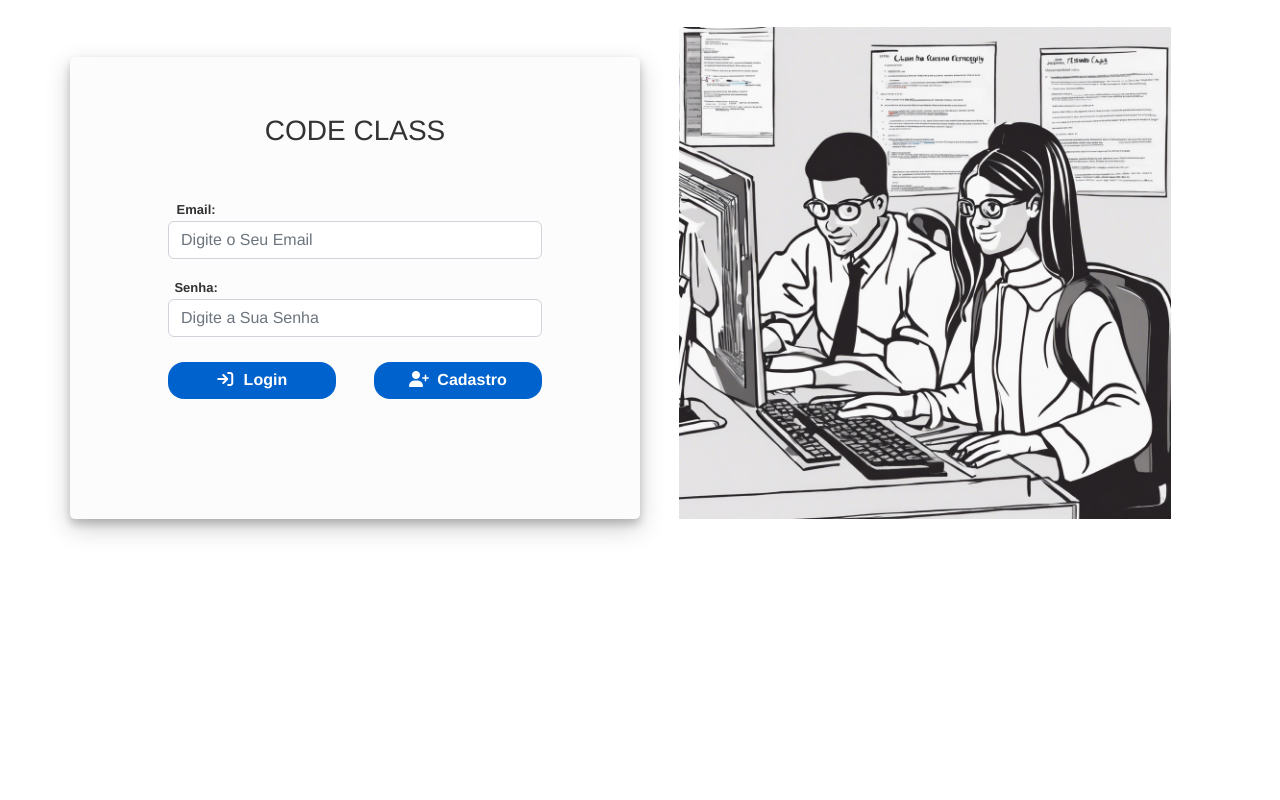
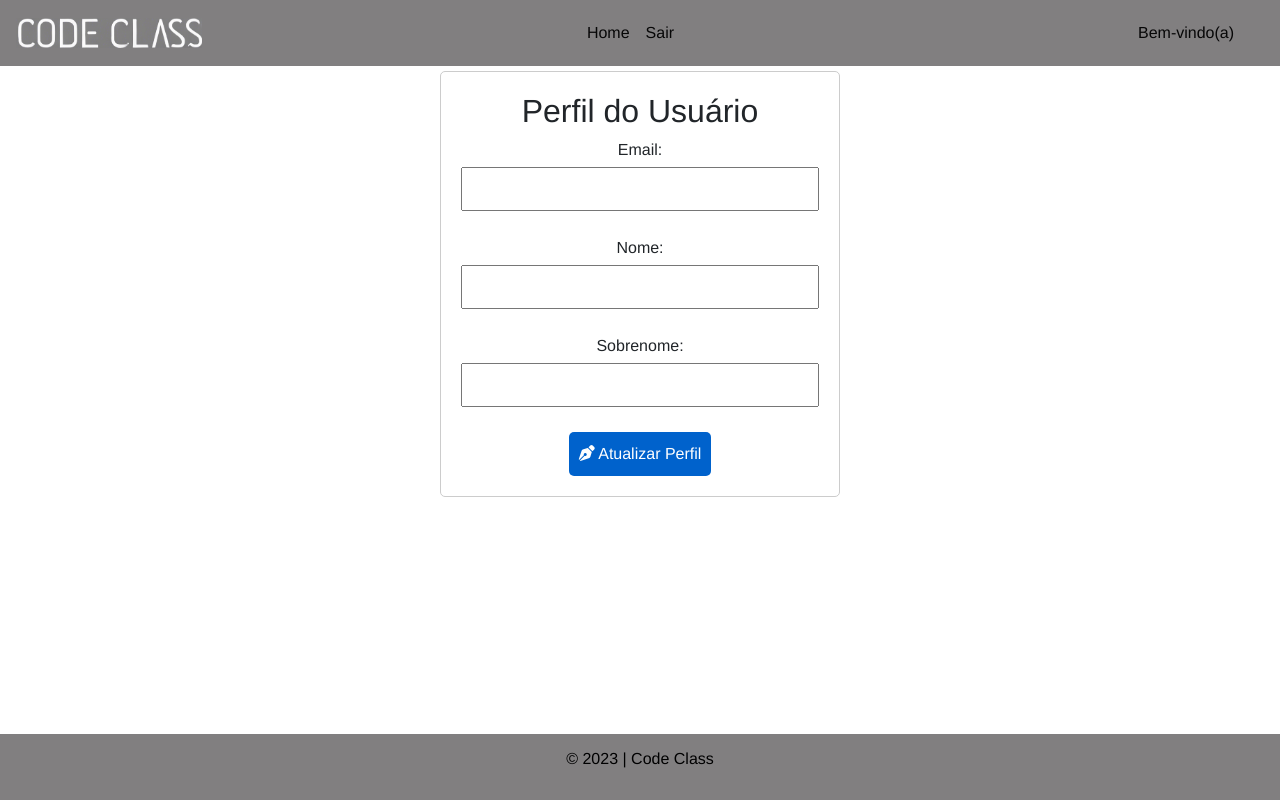
Before and after one commit to Lukas00-gif/Hi-Lo, a Vue app: page /perfil in a window 1280 px wide. Before the commit this address led to /. Built offline with nearby package versions, Linux system fonts and the light colour scheme; no server answers; the database is empty; sample sign-in values are in the browser's storage.

Commit message:
perfil adicionado

```diff
--- a/src/components/Cadastro.vue
+++ b/src/components/Cadastro.vue
@@ -46,10 +46,6 @@
             <router-link :to="{ name: 'login' }" class="LoginTag">Já tem Conta? Clique Aqui</router-link>
           </div>
 
-          <!-- <div class="form-group">
-            <i class="fa-solid fa-right-to-bracket"></i>
-            <input type="submit" class="btnCadastro" value="Cadastrar Usuario" />
-          </div> -->
           <div class="form-group">
             <button class="btnCadastro">
               <i class="fa-solid fa-user-plus cadastro-icon"></i> Cadastrar Usuário
@@ -157,6 +153,9 @@ export default {
           console.log(error);
           toast.error('erro ao realizar o cadastro')
         }
+      } else {
+        this.v$.$touch();
+        toast.error('Campos Invalidos');
       }
     }
   },
--- a/src/components/EntrarSala.vue
+++ b/src/components/EntrarSala.vue
@@ -44,10 +44,14 @@
                     Abrir Atividade
                 </button>
 
+                <button v-if="isUserProfessor()" class="excluir-Atividade-button" @click="excluirAtividade">
+                    <i class="fa-solid fa-eraser"></i>
+                    Excluir Atividade
+                </button>
+
                 <div v-if="mostrarMensagem" :class="{ 'acertou': respostaCorreta, 'errou': !respostaCorreta }">
                     {{ mensagemResultado }}
                 </div>
-
 
 
                 <!-- Textarea e botões adicionais -->
@@ -106,7 +110,7 @@
                         Postar
                     </button>
 
-                    <button @click=     "cancelarPostagem" type="submit" class="cancelar-atividade-button">
+                    <button @click="cancelarPostagem" type="submit" class="cancelar-atividade-button">
                         <i class="fa-regular fa-circle-xmark"></i>
                         Cancelar
                     </button>
@@ -143,14 +147,14 @@ import {
     setDoc,
     query,
     where,
+    deleteDoc
 } from 'firebase/firestore';
-import { getDatabase, ref as refs, get, update, push, set } from 'firebase/database';
+import { getDatabase, ref as refs, get, push, set } from 'firebase/database';
 import { onMounted, ref } from 'vue';
 import { buscarSalaPeloCodigo } from '../utils/salas';
 import { useRoute } from 'vue-router';
 import { buscarDetalhesDoUsuarioPorEmail } from '../utils/usuarioPorEmail';
 import { useToast } from 'vue-toastification';
-import store from '../state/store';
 
 import axios from 'axios';
 
@@ -171,6 +175,7 @@ const atividadeRespondida = ref(false);
 const mostrarMensagem = ref(false);
 const respostaSalva = ref(false);
 const idAtividadeRealtimeGlobal = ref(null);
+const atividadeSelecionada = ref(null);
 
 const mensagemResultado = ref('');
 const tituloAtividade = ref('');
@@ -186,6 +191,7 @@ const atividade = ref([]);
 const respostasAtividades = ref([]);
 const currentUserEmail = localStorage.getItem('currentUserEmail');
 const { v4: uuidv4 } = require('uuid');
+
 
 
 const carregarPessoasNaSala = async () => {
@@ -314,23 +320,6 @@ const enviarFormulario = async () => {
 
             await push(variaveisAtividadesRef, variaveisAtividadesData);
 
-            // Obtém o array de atividades do localStorage
-            // const atividadesLocalStorage = JSON.parse(localStorage.getItem('atividades')) || {};
-
-            // Converte as chaves para strings (opcional)
-            // const atividadesLocalStorageStringKeys = Object.fromEntries(
-            //     Object.entries(atividadesLocalStorage).map(([key, value]) => [String(key), value])
-            // );
-
-            // atividadesLocalStorageStringKeys[atividadeDocRef.id] = {
-            //     respondida: false,
-            //     correta: false,
-            //     mensagem: '',
-            // };
-
-            // localStorage.setItem('atividades', JSON.stringify(atividadesLocalStorageStringKeys));
-
-            // Adiciona a nova atividade ao estado Vuex
 
             toast.success("Postagem Feita", {
                 position: "bottom-right",
@@ -422,20 +411,6 @@ const enviarResposta = async () => {
             position: 'bottom-right',
             timeout: 2000,
         });
-
-        // atividadeRespondida.value = true;
-        // // manda para o vuex com as informaçoes, com o nome marcarAtividadesRespondidas
-        // store.dispatch('marcarAtividadeRespondida', idAtividadeRealtime, respostaCorreta, mensagemResultado.value);
-
-        // store.dispatch('marcarAtividadeRespondida', {
-        //     idAtividade: idAtividadeRealtime,
-        //     respondida: true,
-        //     correta: true,
-        //     mensagem: '',
-        // });
-
-
-        // await atualizarRespostaNoRealtime(idAtividadeRealtime, true, true, 'Sua mensagem de acerto ou erro aqui');
 
         await compararCodigos(idAtividadeRealtime);
 
@@ -658,6 +633,31 @@ const carregarEstadoAtividade = async (idAtividade) => {
     }
 };
 
+const excluirAtividade = async() => {
+    if (confirm("Tem certeza que deseja excluir esta atividade?")) {
+        const db = getFirestore();
+        const toast = useToast();
+
+        try {
+
+            const idAtividadeFirestore = await getCodigoUnicoAtividade();
+            // Substitua 'atividades' pelo nome da sua coleção no Firestore
+            const docRef = doc(db, 'atividades', idAtividadeFirestore);
+            await deleteDoc(docRef);
+
+            toast.success("Exclusão da Atividade foi feita com Sucesso", {
+                position: "bottom-right",
+                timeout: 3000,
+            });
+
+            location.reload();
+
+        } catch (error) {
+            console.error('Erro ao excluir a atividade:', error);
+            alert('Erro ao excluir a atividade. Por favor, tente novamente.');
+        }
+    }
+};
 
 
 // const monstrarMural = () => {
@@ -724,10 +724,10 @@ onMounted(async () => {
         console.log('idatividadeRealtimeGlobal onMouted', idAtividadeRealtimeGlobal);
 
         const respostasAtividades = JSON.parse(localStorage.getItem('respostasAtividades')) || [];
-        console.log('respostasatividades', respostasAtividades);
+        console.log('respostasAtividades', respostasAtividades);
 
         const resposta = respostasAtividades.find(resposta => resposta.idAtividade === idAtividadeRealtimeGlobal.value);
-        console.log('resposta', resposta);
+        console.log('resposta no onmouted', resposta);
 
         if (resposta) {
             respostaCorreta.value = resposta.correta;
@@ -779,13 +779,13 @@ onMounted(async () => {
     }
 
 
-    return {
-        idAtividadeRealtimeGlobal,
-        respostaCorreta,
-        mensagemResultado,
-        atividadeRespondida,
-        // ... outras variáveis e métodos que você precisar retornar ...
-    };
+    // return {
+    //     idAtividadeRealtimeGlobal,
+    //     respostaCorreta,
+    //     mensagemResultado,
+    //     atividadeRespondida,
+    //     // ... outras variáveis e métodos que você precisar retornar ...
+    // };
 });
 
 
@@ -1079,6 +1079,17 @@ li.aluno {
     margin-bottom: 5px;
 }
 
+.excluir-Atividade-button {
+    background-color: #fe2a00;
+    color: white;
+    border: none;
+    padding: 5px 10px;
+    border-radius: 5px;
+    cursor: pointer;
+    margin-bottom: 5px;
+    margin-left: 8px;
+}
+
 .botao-desabilitado {
     background-color: #ccc;
     color: #666;
@@ -1097,13 +1108,14 @@ li.aluno {
     margin-right: 4px;
 }
 
-.book-icon{
+.book-icon {
     margin-right: 3px;
 }
 
 .resposta-icon {
     margin-right: 3px;
 }
+
 .atividade-icon {
     margin-right: 3px;
 }
--- a/src/router/index.js
+++ b/src/router/index.js
@@ -3,11 +3,12 @@ import { useToast } from 'vue-toastification';
 import store from '../state/store';
 
 
-import Login from '../views/LoginView.vue'
-import Cadastro from '../views/CadastroView.vue'
-import HomeAluno from '../views/HomeAluno.vue'
-import HomeProfessor from '../views/HomeProfessor.vue'
-import EntrarSala from '../components/EntrarSala.vue'
+import Login from '../views/LoginView.vue';
+import Cadastro from '../views/CadastroView.vue';
+import HomeAluno from '../views/HomeAluno.vue';
+import HomeProfessor from '../views/HomeProfessor.vue';
+import Perfil from '../views/Perfil.vue';
+import EntrarSala from '../components/EntrarSala.vue';
 
 const toast = useToast();
 
@@ -41,6 +42,12 @@ const routes = [
     component: Cadastro
   },
   {
+    path: '/perfil',
+    name: 'perfil',
+    component: Perfil,
+    beforeEnter: authGuard,
+  },
+  {
     path: '/home-aluno',
     name: 'homeAluno',
     component: HomeAluno,
--- a/src/views/HomeAluno.vue
+++ b/src/views/HomeAluno.vue
@@ -6,7 +6,7 @@
             </div>
             <!-- <h3>Code Class</h3> -->
             <ul>
-                <li><a href="#">Perfil</a></li>
+                <li><a href="/perfil">Perfil</a></li>
                 <li><a @click="abrirModalAddAlunoSala">Adicionar Codigo</a></li>
                 <Logout />
             </ul>
--- a/src/views/HomeProfessor.vue
+++ b/src/views/HomeProfessor.vue
@@ -8,7 +8,7 @@
             <!-- <h3>Code Class</h3> -->
             <div class="centered-items">
                 <ul>
-                    <li><a href="#">Perfil</a></li>
+                    <li><a href="/perfil">Perfil</a></li>
                     <li><a @click="abrirModal">Criar Sala</a></li>
                     <Logout />
                 </ul>
--- /dev/null
+++ b/src/views/Perfil.vue
@@ -0,0 +1,277 @@
+<template>
+    <div>
+        <nav class="navbar">
+            <div class="logo">
+                <img src="../img/logo.png" alt="Code Class Logo" />
+            </div>
+            <ul>
+                <li><a @click="voltar">Home</a></li>
+                <Logout />
+            </ul>
+            <span>Bem-vindo(a) {{ aluno.nome }} {{ aluno.sobrenome }} </span>
+        </nav>
+
+        <div class="profile-container">
+            <h2>Perfil do Usuário</h2>
+            <form @submit.prevent="atualizarPerfil(userID)">
+                <div class="form-group">
+                    <label for="email">Email:</label>
+                    <input type="text" v-model="perfil.email"/>
+                </div>
+                <div class="form-group">
+                    <label for="fistName">Nome:</label>
+                    <input type="text" v-model="perfil.fistName" />
+                </div>
+                <div class="form-group">
+                    <label for="lastName">Sobrenome:</label>
+                    <input type="text" v-model="perfil.lastName" />
+                </div>
+                <button type="submit">
+                    <i class="fa-solid fa-pen-nib"></i>
+                    Atualizar Perfil
+                </button>
+            </form>
+        </div>
+
+        <footer>
+            <p>&copy; 2023 | Code Class</p>
+        </footer>
+    </div>
+</template>
+
+<script>
+import { onMounted, reactive } from 'vue';
+import {
+    getFirestore,
+    collection,
+    getDocs,
+    query,
+    where,
+    updateDoc,
+    arrayRemove,
+    doc
+} from 'firebase/firestore';
+import { useToast } from 'vue-toastification';
+
+import store from '@/state/store';
+import Logout from '../components/Logout.vue'
+
+const toast = useToast();
+
+export default {
+
+
+    name: 'NavBar',
+
+    components: { Logout },
+
+    setup() {
+        const state = reactive({
+            aluno: {
+                nome: '',
+                sobrenome: ''
+            },
+            perfil: {
+                email: '',
+                fistName: '',
+                lastName: '',
+            },
+            userID: null,
+        });
+
+        const db = getFirestore();
+        const currentUserEmail = store.state.currentUserEmail;
+
+        onMounted(async () => {
+
+            const querySnapshot = await getDocs(query(collection(db, 'users'), where('email', '==', currentUserEmail)));
+
+            // mudar os nomes das variaveis para nao ser mais aluno
+            if (!querySnapshot.empty) {
+                const alunoDoc = querySnapshot.docs[0];
+                state.aluno.nome = alunoDoc.data().fistName;
+                state.aluno.sobrenome = alunoDoc.data().lastName;
+
+                // pega os dados do usuario para deixar no perfil
+                state.perfil.email = alunoDoc.data().email,
+                    state.perfil.fistName = alunoDoc.data().fistName,
+                    state.perfil.lastName = alunoDoc.data().lastName
+
+                state.userID = alunoDoc.id;
+
+                console.log('perfil apos busca', state.perfil)
+            };
+
+        });
+
+        return state
+    },
+
+    methods: {
+        async atualizarPerfil(userID) {
+            const db = getFirestore();
+            const currentUserEmail = store.state.currentUserEmail;
+
+            // Verificar se todos os campos estão preenchidos
+            if (
+                this.perfil.fistName.trim() === '' ||
+                this.perfil.lastName.trim() === '' ||
+                this.perfil.email.trim() === ''
+            ) {
+                toast.error('OS CAMPOS NAO PODEM FICAR EM BRANCO', {
+                    position: "bottom-right",
+                    timeout: 3000,
+                });
+                return;
+            }
+
+            const querySnapshot = await getDocs(query(collection(db, 'users'), where('email', '==', currentUserEmail)));
+
+
+            if (!querySnapshot.empty) {
+                const alunoDoc = querySnapshot.docs[0];
+
+                // Atualizar apenas se houver mudanças nos dados
+                if (
+                    alunoDoc.data().fistName !== this.perfil.fistName ||
+                    alunoDoc.data().lastName !== this.perfil.lastName ||
+                    currentUserEmail !== this.perfil.email
+                ) {
+                    const userRef = doc(db, 'users', userID);
+                    await updateDoc(userRef, {
+                        email: this.perfil.email,
+                        fistName: this.perfil.fistName,
+                        lastName: this.perfil.lastName,
+                    });
+
+                    toast.success('O Perfil foi Atualizado',{
+                    position: "bottom-right",
+                    timeout: 2000,
+                });
+
+                location.reload();
+
+                } else {
+                    toast.warning('Nenhum dado foi alterado. Não ha Necessidade de Atualizar o Perfil', {
+                        position: "bottom-right",
+                        timeout: 5000,
+                    });
+                }
+            }
+
+            console.log('perfil apos att', this.perfil);
+        },
+
+        voltar() {
+            window.history.go(-1);
+        }
+    }
+
+};
+</script>
+
+<style scoped>
+.navbar {
+    display: flex;
+    justify-content: space-between;
+    align-items: center;
+    /* background-color: #434141; */
+    background-color: #817f80;
+    color: #070707;
+    padding: 1rem;
+}
+
+.navbar h3 {
+    font-size: 1.5rem;
+}
+
+h3 {
+    margin-left: 1%;
+}
+
+.navbar ul {
+    display: flex;
+    list-style: none;
+    margin: 0;
+    margin-right: 50px;
+    padding: 0;
+}
+
+.navbar li {
+    margin-left: 1rem;
+}
+
+.navbar a {
+    color: #000000;
+    text-decoration: none;
+    cursor: pointer;
+}
+
+span {
+    margin-right: 2%;
+    padding: 5px;
+}
+
+.logo {
+    display: flex;
+    align-items: center;
+    margin-right: 10px;
+    /* Ajuste conforme necessário */
+}
+
+.logo img {
+    height: 30px;
+}
+
+.profile-container {
+    max-width: 400px;
+    margin: auto;
+    padding: 20px;
+    background-color: #fff;
+    border: 1px solid #ccc;
+    border-radius: 5px;
+    margin-top: 5px;
+}
+
+.form-group {
+    margin-bottom: 15px;
+}
+
+label {
+    display: block;
+    margin-bottom: 5px;
+}
+
+input {
+    width: 100%;
+    padding: 8px;
+    box-sizing: border-box;
+    margin-bottom: 10px;
+    /* Adiciona um espaçamento inferior nos campos de entrada */
+}
+
+button {
+    background-color: #0062cc;
+    color: #fff;
+    padding: 10px;
+    border: none;
+    cursor: pointer;
+    border-radius: 5px;
+}
+
+button:hover {
+    background-color: #113963;
+}
+
+footer {
+    /* background-color: #434141; */
+    background-color: #817f80;
+    color: #000000;
+    display: flex;
+    justify-content: center;
+    padding: 1%;
+    position: fixed;
+    bottom: 0;
+    width: 100%;
+}
+</style>
```
